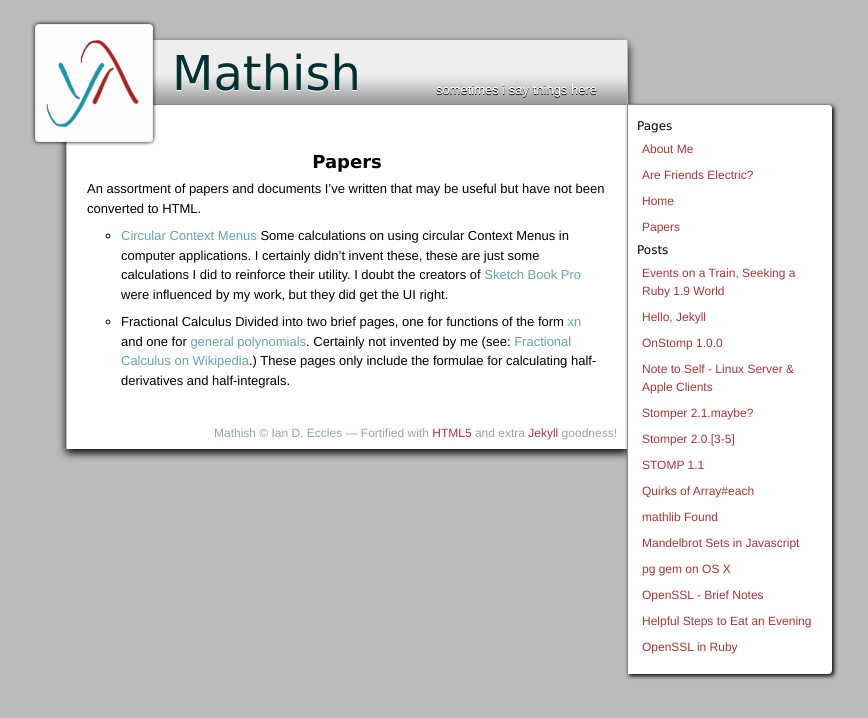
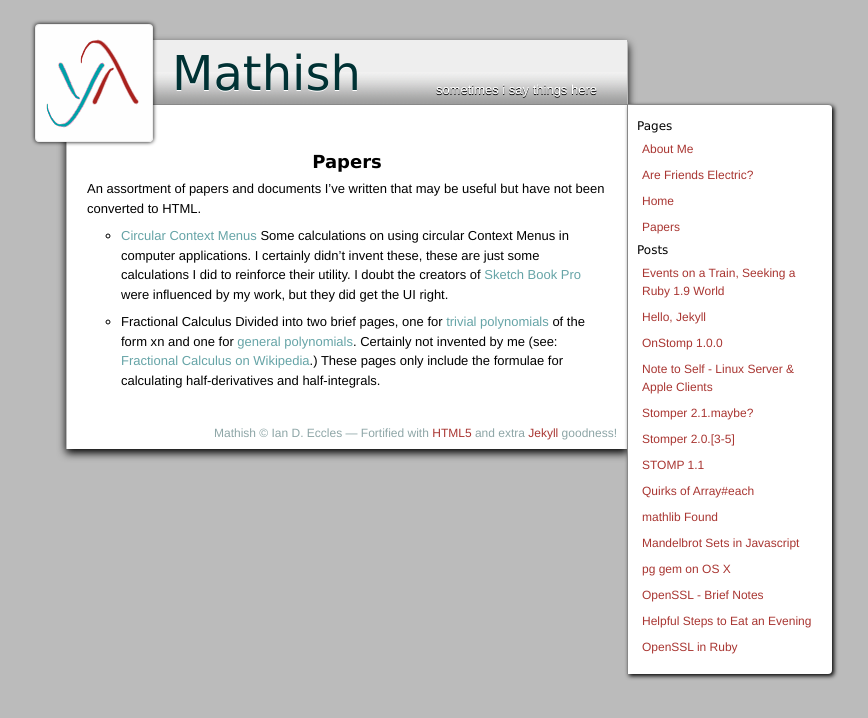
Before and after one commit to iande/mathish.com, a Jekyll site: the page built from papers.md, in a window 1280 px wide. Shown: the top 718 px of the page, without its empty margins (293-1161 px from the left). Built offline with Jekyll 4.4.1, drawn with Linux system fonts in a browser that asks for light colours; Markdown is read by kramdown in place of the engine named in the settings.

Commit message:
fixing some typos in papers.md

```diff
--- a/papers.md
+++ b/papers.md
@@ -12,10 +12,10 @@ have not been converted to HTML.
   [Sketch Book Pro](http://usa.autodesk.com/adsk/servlet/pc/index?id=6848332&siteID=123112)
   were influenced by my work, but they did get the UI right.
 * Fractional Calculus
-  Divided into two brief pages, one for functions of the form
-  [x<sup>n</sup>](/papers/fractional-trivials.pdf) and one for
-  [general polynomials](/papers/fractional-polynomials.pdf).  Certainly not
-  invented by me (see:
+  Divided into two brief pages, one for
+  [trivial polynomials](/papers/fractional-trivials.pdf) of the form x<sup>n</sup>
+  and one for [general polynomials](/papers/fractional-polynomials.pdf).
+  Certainly not invented by me (see:
   [Fractional Calculus on Wikipedia](http://en.wikipedia.org/wiki/Fractional_calculus).)
   These pages only include the formulae for calculating half-derivatives and
   half-integrals.
```
